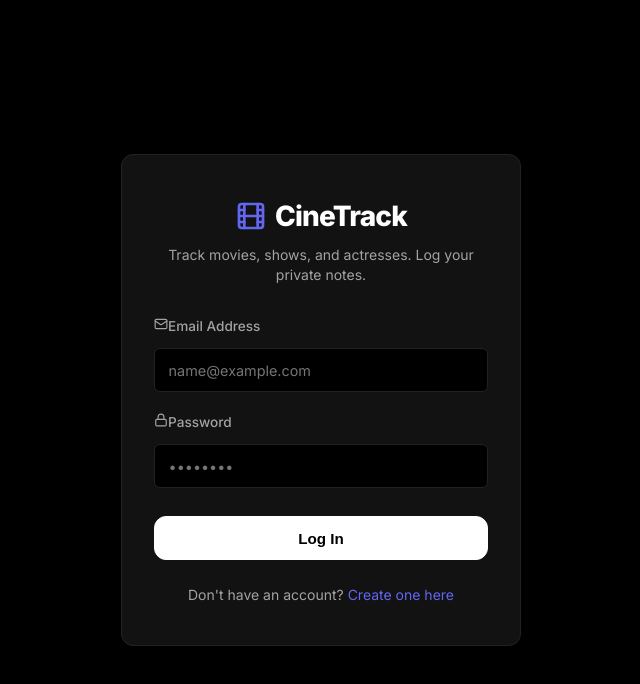
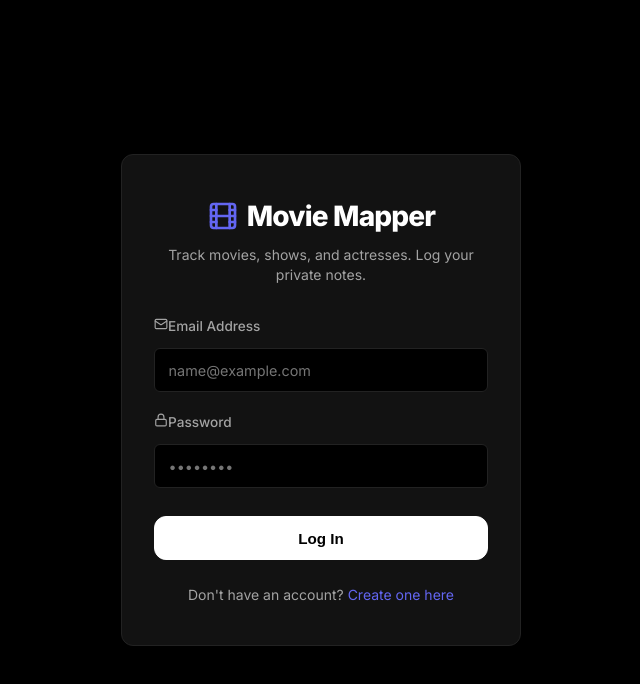
Before and after one commit to srimanthreddyj/movie-review-system, a React (Vite) app in the folder client/: page /login in a window 1280 px wide. Shown: the top 684 px of the page, without its empty margins (319-959 px from the left). Built offline with nearby package versions, Linux system fonts and the light colour scheme; no server answers.

Commit message:
Rebrand: rename CineTrack to Movie Mapper across all frontend pages

```diff
--- a/client/index.html
+++ b/client/index.html
@@ -4,7 +4,7 @@
     <meta charset="UTF-8" />
     <link rel="icon" type="image/svg+xml" href="/favicon.svg" />
     <meta name="viewport" content="width=device-width, initial-scale=1.0" />
-    <title>client</title>
+    <title>Movie Mapper</title>
   </head>
   <body>
     <div id="root"></div>
--- a/client/src/components/Navbar.jsx
+++ b/client/src/components/Navbar.jsx
@@ -186,7 +186,7 @@ const Navbar = () => {
         {/* Brand Logo */}
         <Link to="/" className="navbar-brand">
           <Film size={24} className="brand-logo-icon" />
-          <span className="brand-text">CineTrack</span>
+          <span className="brand-text">Movie Mapper</span>
         </Link>
 
         {/* Dual Search Input Boxes */}
--- a/client/src/pages/Home.jsx
+++ b/client/src/pages/Home.jsx
@@ -65,7 +65,7 @@ const Home = () => {
           <span>Hello, {user.name}</span>
         </h1>
         <p className="welcome-subtext">
-          Welcome to CineTrack, your personal catalogue for tracking movies, TV shows, and cast members.
+          Welcome to Movie Mapper, your personal catalogue for tracking movies, TV shows, and cast members.
         </p>
       </header>
 
--- a/client/src/pages/Login.jsx
+++ b/client/src/pages/Login.jsx
@@ -36,7 +36,7 @@ const Login = () => {
       <div className="auth-card">
         <div className="auth-header flex-center">
           <Film size={32} className="auth-logo-icon" />
-          <span className="auth-logo-text">CineTrack</span>
+          <span className="auth-logo-text">Movie Mapper</span>
         </div>
         <p className="auth-tagline">Track movies, shows, and actresses. Log your private notes.</p>
 
--- a/client/src/pages/Register.jsx
+++ b/client/src/pages/Register.jsx
@@ -37,7 +37,7 @@ const Register = () => {
       <div className="auth-card">
         <div className="auth-header flex-center">
           <Film size={32} className="auth-logo-icon" />
-          <span className="auth-logo-text">CineTrack</span>
+          <span className="auth-logo-text">Movie Mapper</span>
         </div>
         <p className="auth-tagline">Create an account to begin tracking your movie catalog.</p>
 
```
